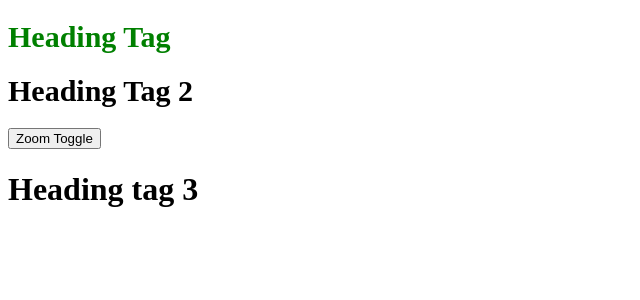
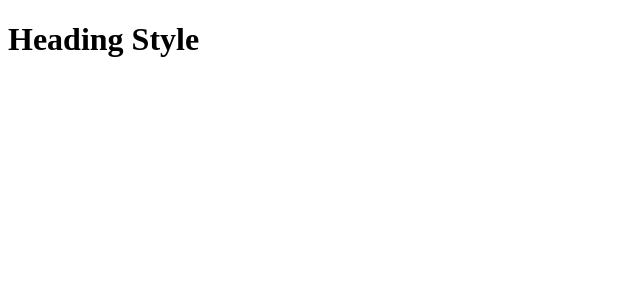
Before and after one commit to yashkhandelwal401/angular-practise, an Angular app: page / in a window 1280 px wide. Shown: the top 300 px of the page, without its empty margins (0-640 px from the left). Built offline with nearby package versions, Linux system fonts and the light colour scheme.

Commit message:
Tutorial 27 What are directives types

```diff
--- a/src/app/app.html
+++ b/src/app/app.html
@@ -1,6 +1 @@
-<!-- <h1 style="background-color: blue;"> Dynamic Style </h1> -->
-<h1 [style.color]="color" [style.fontSize]="fontSizeNormal"> Heading Tag </h1>
-
-<h1 [style.fontSize]="zoom ? fontSizeBig : fontSizeNormal"> Heading Tag 2 </h1>
-<button (click) = "zoomToggle()"> Zoom Toggle</button>
-<h1 [style.fontSize.px="size"]> Heading tag 3</h1>
+<h1 *ngIf="show"> Heading Style </h1>
--- a/src/app/app.ts
+++ b/src/app/app.ts
@@ -1,20 +1,13 @@
+import { NgIf } from '@angular/common';
 import { Component } from '@angular/core';
 
 @Component({
   selector: 'app-root',
-  imports: [],
+  imports: [NgIf],
   templateUrl: './app.html',
   styleUrl: './app.css',
 })
 
 export class App {
-color = "green";
-fontSizeNormal="30px"
-fontSizeBig="60px"
-size=30
-
-zoom=false;
-zoomToggle(){
-  this.zoom=!this.zoom;
+  show=true
 }
-}
```
